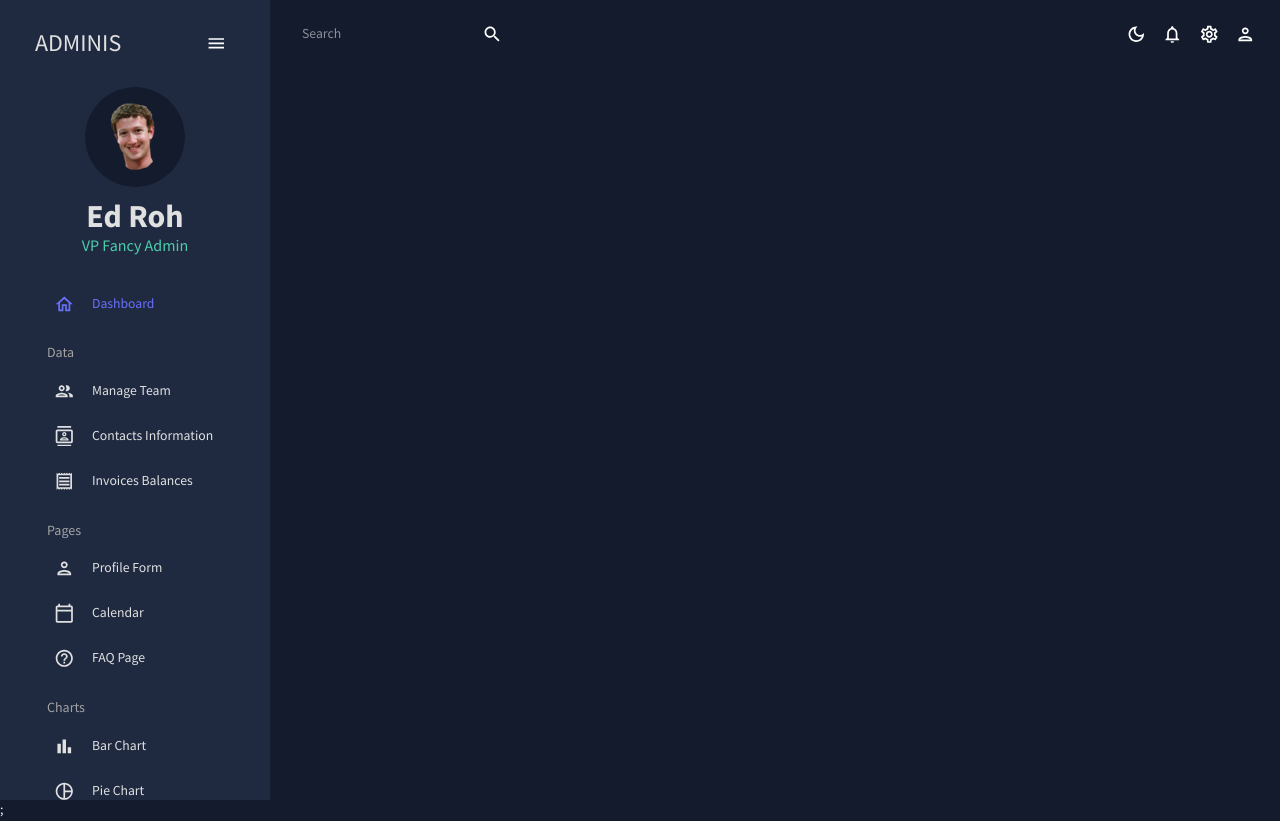
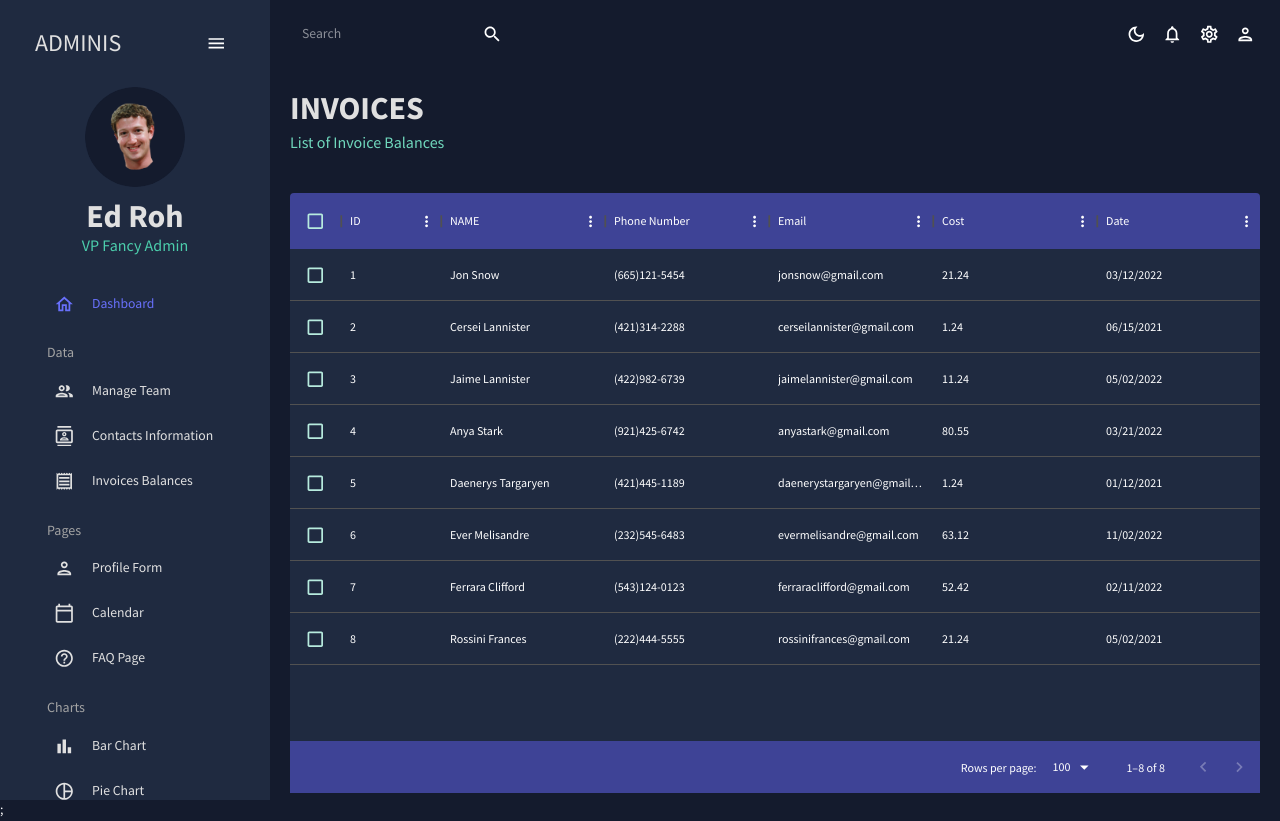
Before and after one commit to MichelAtieno/Dashboard_Template_v3, a React (Create React App) app: page /invoices in a window 1280 px wide. Built offline with nearby package versions, Linux system fonts and the light colour scheme.

Commit message:
Add Invoice section that has checkbox selections

```diff
--- a/src/App.js
+++ b/src/App.js
@@ -4,8 +4,8 @@ import { Route, Routes } from "react-router-dom";
 import Topbar from "./scenes/global/Topbar";
 import Sidebar from "./scenes/global/Sidebar";
 import Team from "./scenes/team";
-// import Invoices from "./scenes/invoices";
-// import Contacts from "./scenes/contacts";
+import Contacts from "./scenes/contacts";
+import Invoices from "./scenes/invoices";
 // import Bar from "./scenes/form";
 // import Form from "./scenes/dashboard";
 // import Line from "./scenes/line";
@@ -29,9 +29,9 @@ function App() {
             <Routes>
               <Route path="/" element={<Dashboard />} />
               <Route path="/team" element={<Team />} />
-              {/* <Route path="/contacts" element={<Contacts />} />
+              <Route path="/contacts" element={<Contacts />} />
               <Route path="/invoices" element={<Invoices />} />
-              <Route path="/form" element={<Form />} />
+              {/* <Route path="/form" element={<Form />} />
               <Route path="/bar" element={<Bar />} />
               <Route path="/pie" element={<Pie />} />
               <Route path="/line" element={<Line />} />
--- a/src/scenes/contacts/index.jsx
+++ b/src/scenes/contacts/index.jsx
@@ -1,5 +1,69 @@
+import { Box, useTheme } from "@mui/material";
+import { DataGrid, GridToolbar } from '@mui/x-data-grid';
+import { tokens } from "../../theme";
+import { mockDataContacts } from "../../data/mockData";
+
+import Header from "../../components/Header";
+
+
 const Contacts = () => {
-    return <div></div>
+    const theme = useTheme();
+    const colors = tokens(theme.palette.mode);
+
+    const columns = [
+        { field: "id", headerName: "ID", flex: 0.5},
+        { field: "registrarId", headerName: "Registrar ID"},
+        { field: "name", headerName: "NAME", flex: 1, cellClassName: "name-cloumn--cell"},
+        { field: "age", headerName: "AGE", type: "number", headerAlign: "left", align: "left"},
+        { field: "phone", headerName: "Phone Number", flex: 1},
+        { field: "email", headerName: "Email", flex: 1},
+        { field: "address", headerName: "Address", flex: 1},
+        { field: "city", headerName: "City", flex: 1},
+        { field: "zipCode", headerName: "ZipCode", flex: 1},
+    ];
+
+
+    return (
+        <Box m="20px">
+            <Header title="CONTACTS" subtitle="List of Contacts for Future Reference" />
+            <Box m="40px 0 0 0"
+                 height="75vh"
+                 sx = {{
+                    "& .MuiDataGrid-root" : {
+                        border : "none"
+                    },
+                    "& .MuiDataGrid-cell" : {
+                        borderBottom : "none"
+                    },
+                    "& .name-column--cell" : {
+                        color : colors.greenAccent[300]
+                    },
+                    "& .MuiDataGrid-columnHeaders" : {
+                        backgroundColor : colors.blueAccent[700],
+                        borderBottom : "none"
+                    },
+                    "& .MuiDataGrid-virtualScroller" : {
+                        backgroundColor : colors.primary[400]
+                    },
+                    "& .MuiDataGrid-footerContainer" : {
+                        backgroundColor : colors.blueAccent[700],
+                        borderTop : "none"
+                    },
+                    "& .MuiDataGrid-toolbarContainer .MuiButton-text" : {
+                        color : `${colors.grey[100]} !important`,
+                    },
+
+                 }}
+
+            >
+               <DataGrid
+                rows={mockDataContacts}
+                columns={columns}
+                components={{ Toolbar: GridToolbar }}
+                />
+            </Box>
+        </Box>
+    )
 }
 
 export default Contacts;
--- a/src/scenes/invoices/index.jsx
+++ b/src/scenes/invoices/index.jsx
@@ -1,5 +1,73 @@
-const Invoices = () => {
-    return <div></div>
+
+import { Box, Typography, useTheme } from "@mui/material";
+import { DataGrid } from '@mui/x-data-grid';
+import { tokens } from "../../theme";
+import { mockDataInvoices } from "../../data/mockData";
+
+import Header from "../../components/Header";
+
+
+const Invoices  = () => {
+    const theme = useTheme();
+    const colors = tokens(theme.palette.mode);
+
+    const columns = [
+        { field: "id", headerName: "ID"},
+        { field: "name", headerName: "NAME", flex: 1, cellClassName: "name-cloumn--cell"},
+        { field: "phone", headerName: "Phone Number", flex: 1},
+        { field: "email", headerName: "Email", flex: 1},
+        { field: "cost", headerName: "Cost", flex: 1, renderCell: (params) => {
+            <Typography color = {colors.greenAccent[500]}>
+                ${params.row.cost}
+            </Typography>
+        }},
+        { field: "date", headerName: "Date", flex: 1},
+
+    ];
+
+
+    return (
+        <Box m="20px">
+            <Header title="INVOICES" subtitle="List of Invoice Balances" />
+            <Box m="40px 0 0 0"
+                 height="75vh"
+                 sx = {{
+                    "& .MuiDataGrid-root" : {
+                        border : "none"
+                    },
+                    "& .MuiDataGrid-cell" : {
+                        borderBottom : "none"
+                    },
+                    "& .name-column--cell" : {
+                        color : colors.greenAccent[300]
+                    },
+                    "& .MuiDataGrid-columnHeaders" : {
+                        backgroundColor : colors.blueAccent[700],
+                        borderBottom : "none"
+                    },
+                    "& .MuiDataGrid-virtualScroller" : {
+                        backgroundColor : colors.primary[400]
+                    },
+                    "& .MuiDataGrid-footerContainer" : {
+                        backgroundColor : colors.blueAccent[700],
+                        borderTop : "none"
+                    },
+                    "& .MuiCheckbox-root" : {
+                        color : `${colors.greenAccent[200]} !important`,
+                    },
+
+                 }}
+
+            >
+               <DataGrid
+                checkboxSelection
+                rows={mockDataInvoices}
+                columns={columns}
+
+                />
+            </Box>
+        </Box>
+    )
 }
 
 export default Invoices;
```
